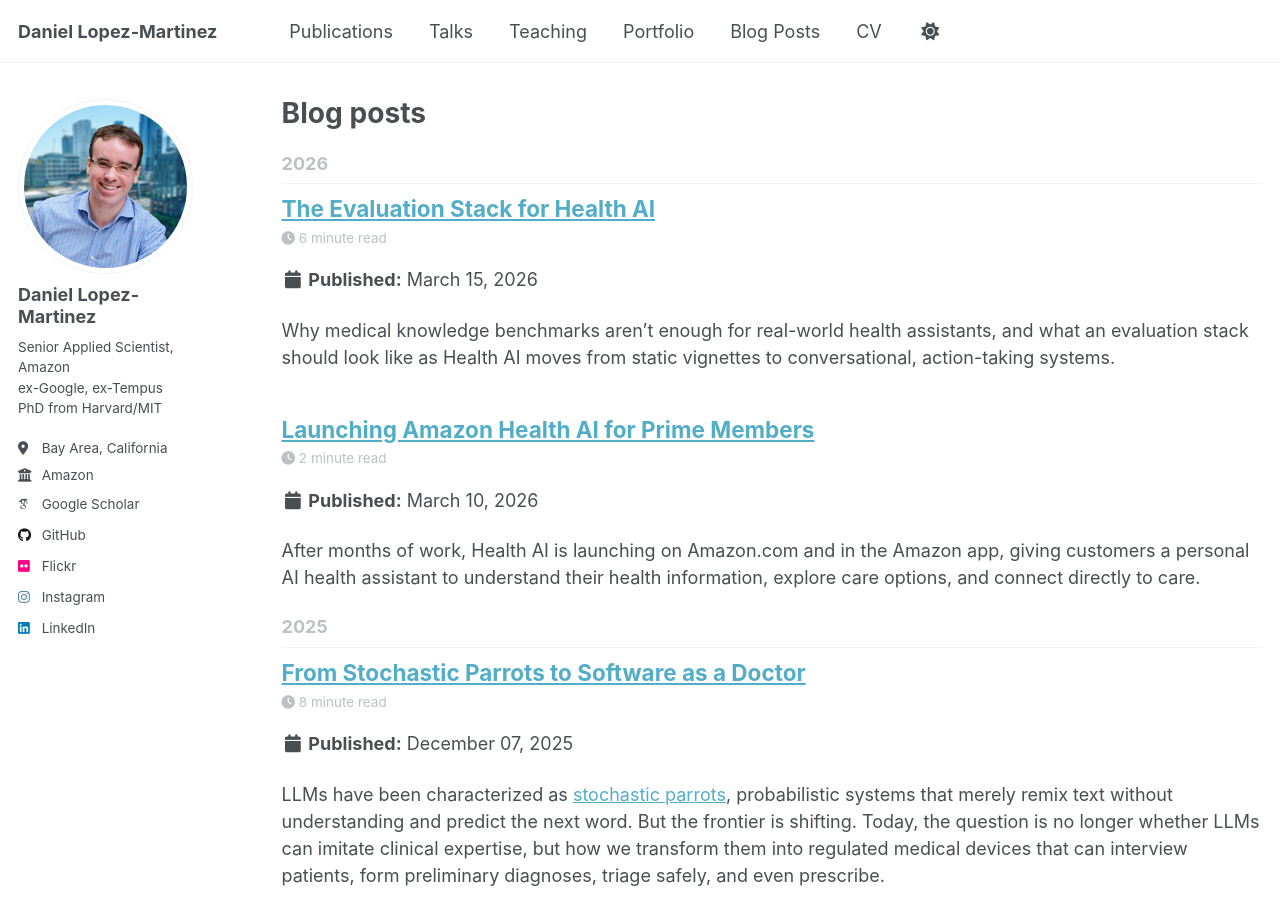
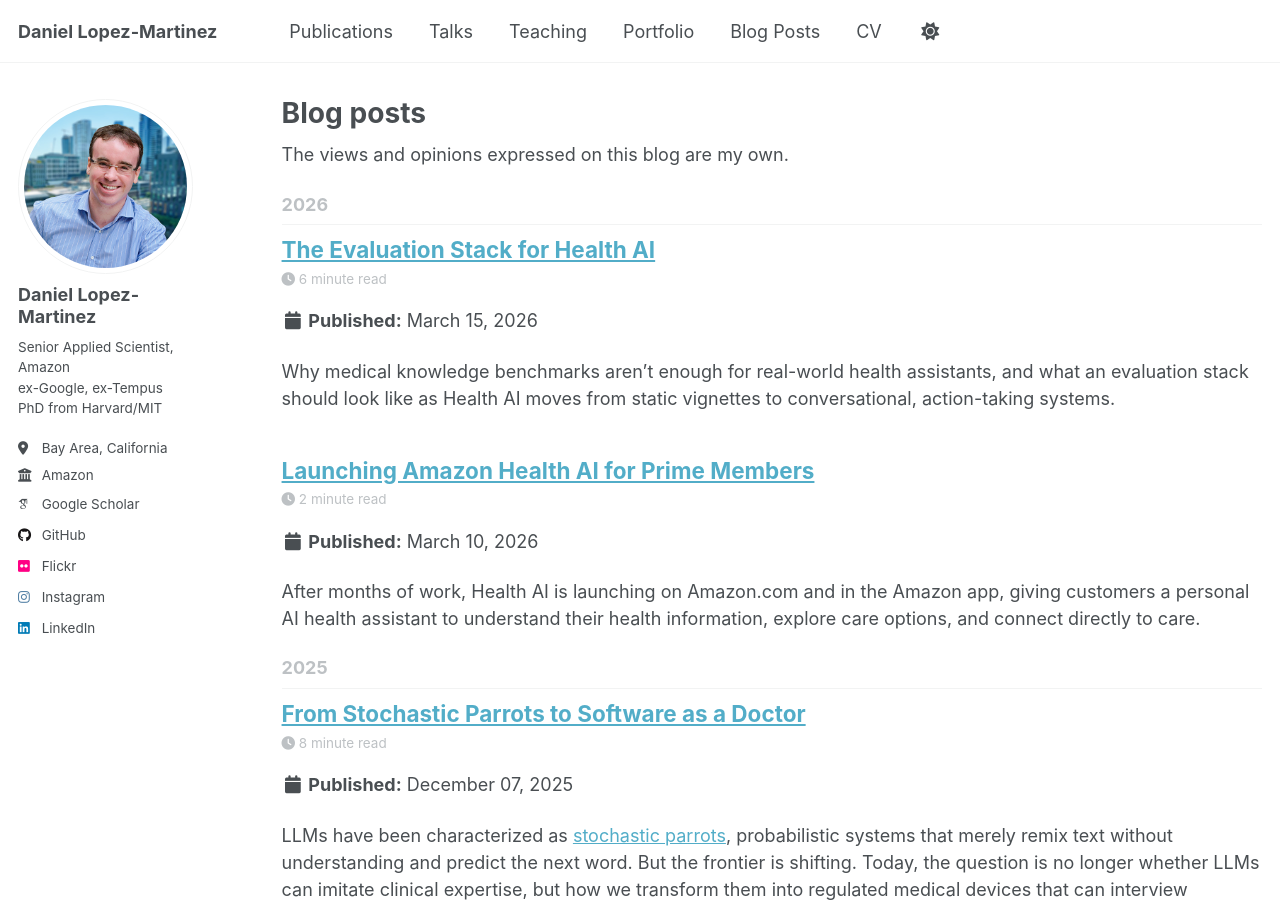
Before and after one commit to daniel-lopezmartinez/daniel-lopezmartinez.github.io, a Jekyll site: the page built from _pages/year-archive.html, in a window 1280 px wide and 900 px high. Built offline with Jekyll 4.4.1, drawn with Linux system fonts in a browser that asks for light colours; some web fonts are replaced; a script that is not in the unit is left out.

Commit message:
added disclaimer to make clear I am not speaking for Amazon

```diff
--- a/_pages/year-archive.html
+++ b/_pages/year-archive.html
@@ -9,6 +9,10 @@ redirect_from:
 ---
 
 {% include base_path %}
+
+<p style="margin-top: 0;">
+  The views and opinions expressed on this blog are my own.
+</p>
 {% capture written_year %}'None'{% endcapture %}
 {% for post in site.posts %}
   {% capture year %}{{ post.date | date: '%Y' }}{% endcapture %}
```
